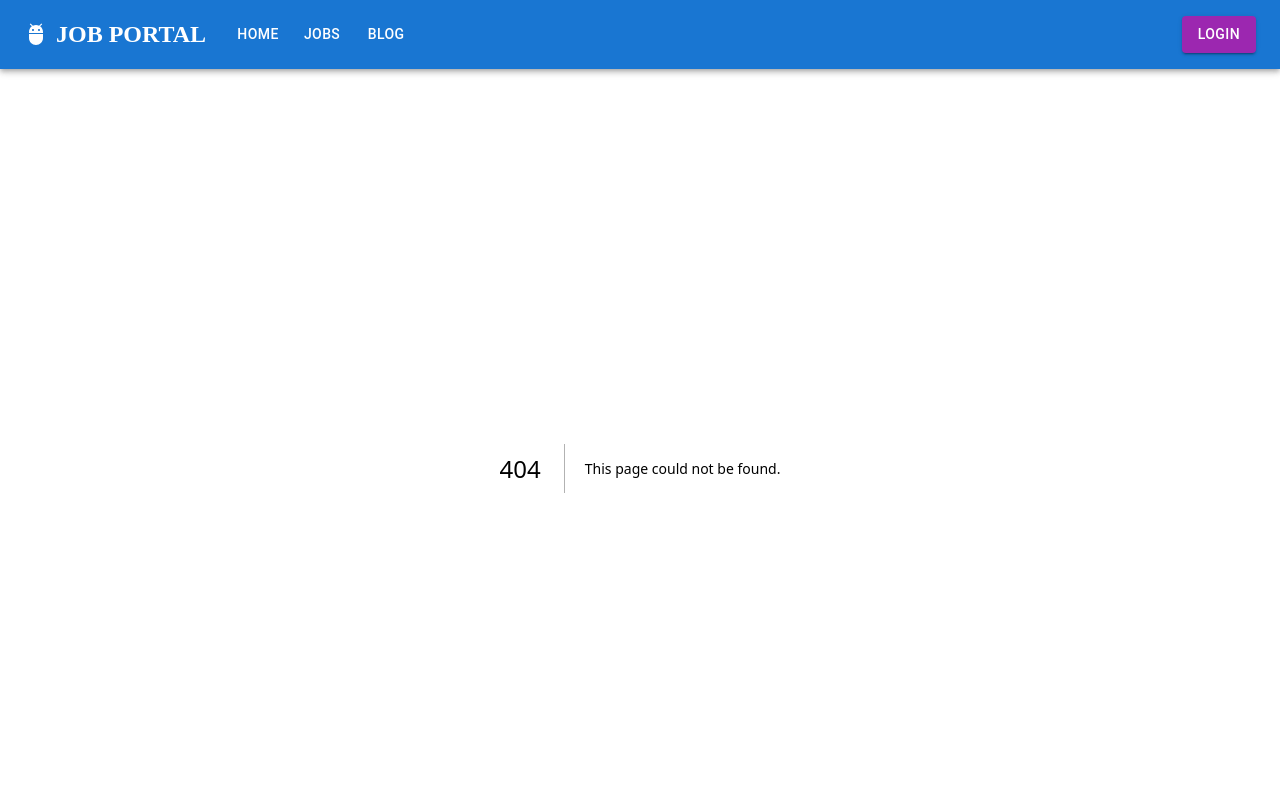
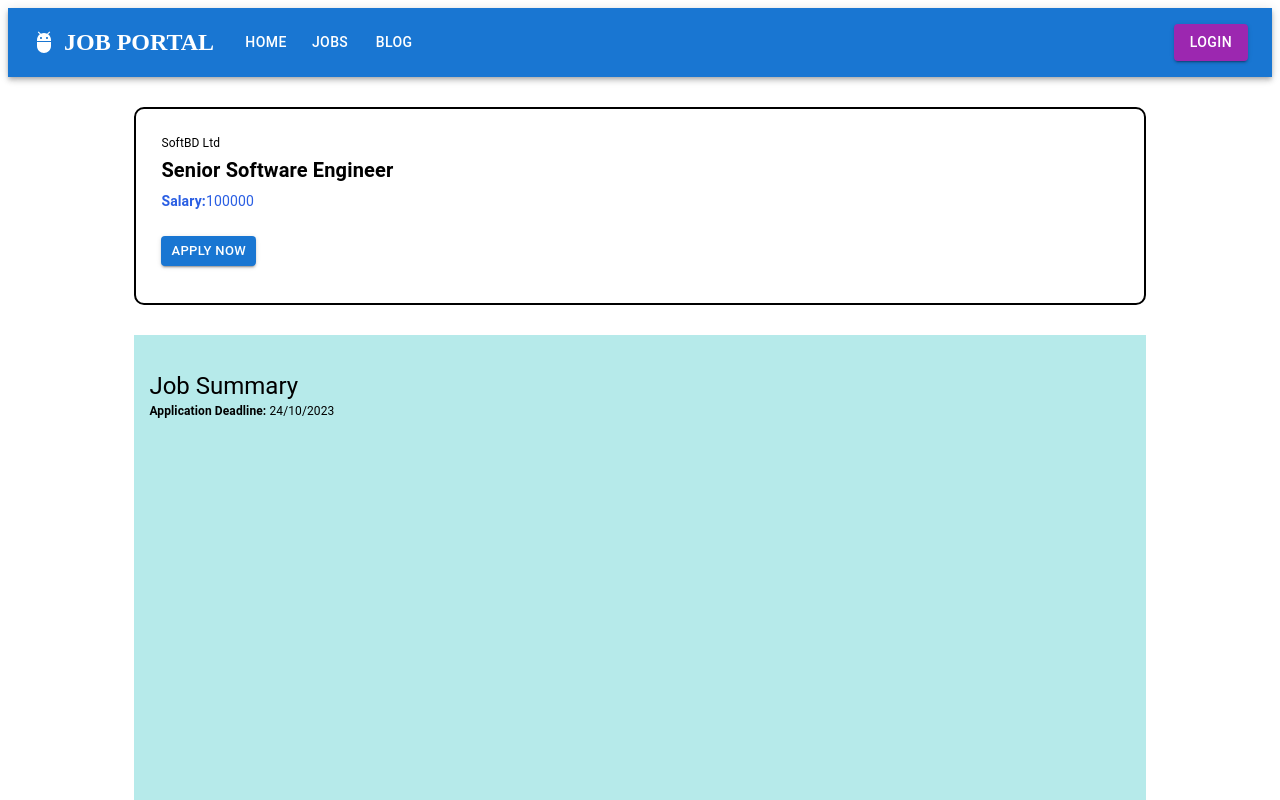
Before and after one commit to srafsan/job_portal, a Next.js app in the folder frontend_page_route/: page /details in a window 1280 px wide. Before the commit this address had no page. Shown: the top 800 px of the page. Built offline with nearby package versions, Linux system fonts and the light colour scheme.

Commit message:
Job Details Done

```diff
--- /dev/null
+++ b/frontend_page_route/src/components/Details/Details.tsx
@@ -0,0 +1,37 @@
+import React from 'react';
+import {Box, Button, Typography} from "@mui/material";
+
+const Details = () => {
+  const BoxStyled = {
+    width: "80%",
+    margin: "0px auto"
+  };
+
+  return (
+    <Box style={BoxStyled} sx={{py: "30px"}}>
+      {/* Job Detail Header */}
+      <Box sx={{border: "2px solid", borderRadius: "10px", height: "18vh", p: "25px", mb: "30px"}}>
+        <Typography sx={{fontSize: "12px", marginBottom: "2px"}}>SoftBD Ltd</Typography>
+        <Typography variant="h6" sx={{fontWeight: "bold", marginBottom: "5px"}}>Senior Software Engineer</Typography>
+        <Typography sx={{fontSize: "14px", color: "#2b5fe3"}}>
+          <strong>Salary:</strong>
+          100000
+        </Typography>
+        <Button variant="contained" size="small" sx={{marginTop: "24px"}}>Apply Now</Button>
+      </Box>
+
+      {/* Job Detail Body */}
+      <Box sx={{height: "100vh", backgroundColor: "#b6eaea", py: "35px", px: "15px"}}>
+        {/* Job Summary Section */}
+        <Box>
+          <Typography variant="h5">Job Summary</Typography>
+          <Typography sx={{fontSize: "12px"}}>
+            <strong>Application Deadline:</strong> 24/10/2023
+          </Typography>
+        </Box>
+      </Box>
+    </Box>
+  );
+};
+
+export default Details;
--- a/frontend_page_route/src/components/Shared/JobCard.tsx
+++ b/frontend_page_route/src/components/Shared/JobCard.tsx
@@ -61,7 +61,7 @@ export default function JobCard() {
       <CardActions sx={{padding: "16px"}}>
         <Button size="small" variant="contained">Apply</Button>
         <Button size="small" variant="outlined">
-          <Link href={`/job-details/1`} style={{textDecoration: "none"}}>Details</Link>
+          <Link href={`/details/`} style={{textDecoration: "none"}}>Details</Link>
         </Button>
       </CardActions>
     </Card>
--- /dev/null
+++ b/frontend_page_route/src/pages/details/index.tsx
@@ -0,0 +1,13 @@
+import React from 'react';
+import Details from "@/components/Details/Details";
+
+const DetailsPage
+  = () => {
+  return (
+    <div>
+      <Details/>
+    </div>
+  );
+};
+
+export default DetailsPage;
```
